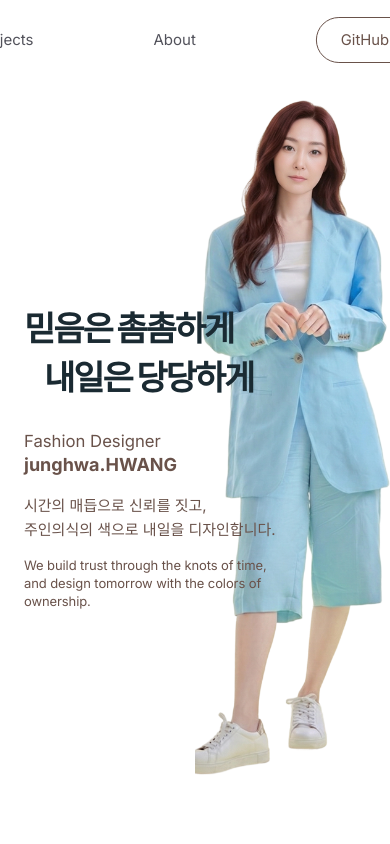
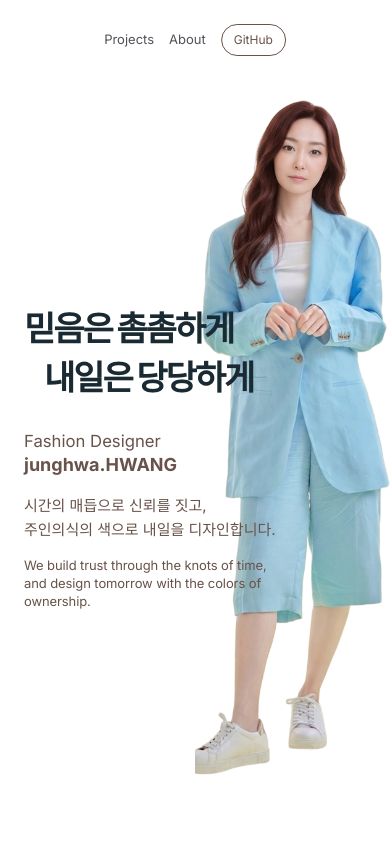
Before and after one commit to jjanga110279-del/my-portfolio, a React (Vite) app: page / in a window 390 px wide. Shown: the top 844 px of the page. Built offline with nearby package versions, Linux system fonts and the light colour scheme; a web font is replaced by a local one.

Commit message:
style: 모바일 헤더 레이아웃 및 간격 최적화 (아이폰 16 프로 대응)

```diff
--- a/src/index.css
+++ b/src/index.css
@@ -829,6 +829,39 @@ body {
 }
 
 @media (max-width: 768px) {
+  .nav-container {
+    padding: 0 15px; /* 여백 더 축소 */
+  }
+
+  /* 스크롤 시 나타나는 아바타와 이름 최적화 */
+  .nav-avatar img {
+    width: 45px; /* 80px에서 45px로 대폭 축소 */
+    height: 34px;
+    gap: 8px;
+  }
+
+  .nav-avatar span {
+    font-size: 13px; /* 이름 크기 축소 */
+    white-space: nowrap;
+  }
+
+  .nav-links {
+    gap: 15px; /* 기본 간격 더 축소 */
+  }
+
+  .nav-links-wrapper.is-scrolled .nav-links {
+    gap: 10px; /* 스크롤 시 메뉴 간 간격 최소화 */
+  }
+
+  .nav-link {
+    font-size: 13px; /* 메뉴 글자 크기 축소 */
+  }
+
+  .nav-resume-btn {
+    padding: 6px 12px; /* 버튼 크기 더 축소 */
+    font-size: 12px;
+  }
+
   /* 스크롤 전에는 숨김 (데스크톱 로직과 통일) */
   .nav-avatar {
     opacity: 0;
```
